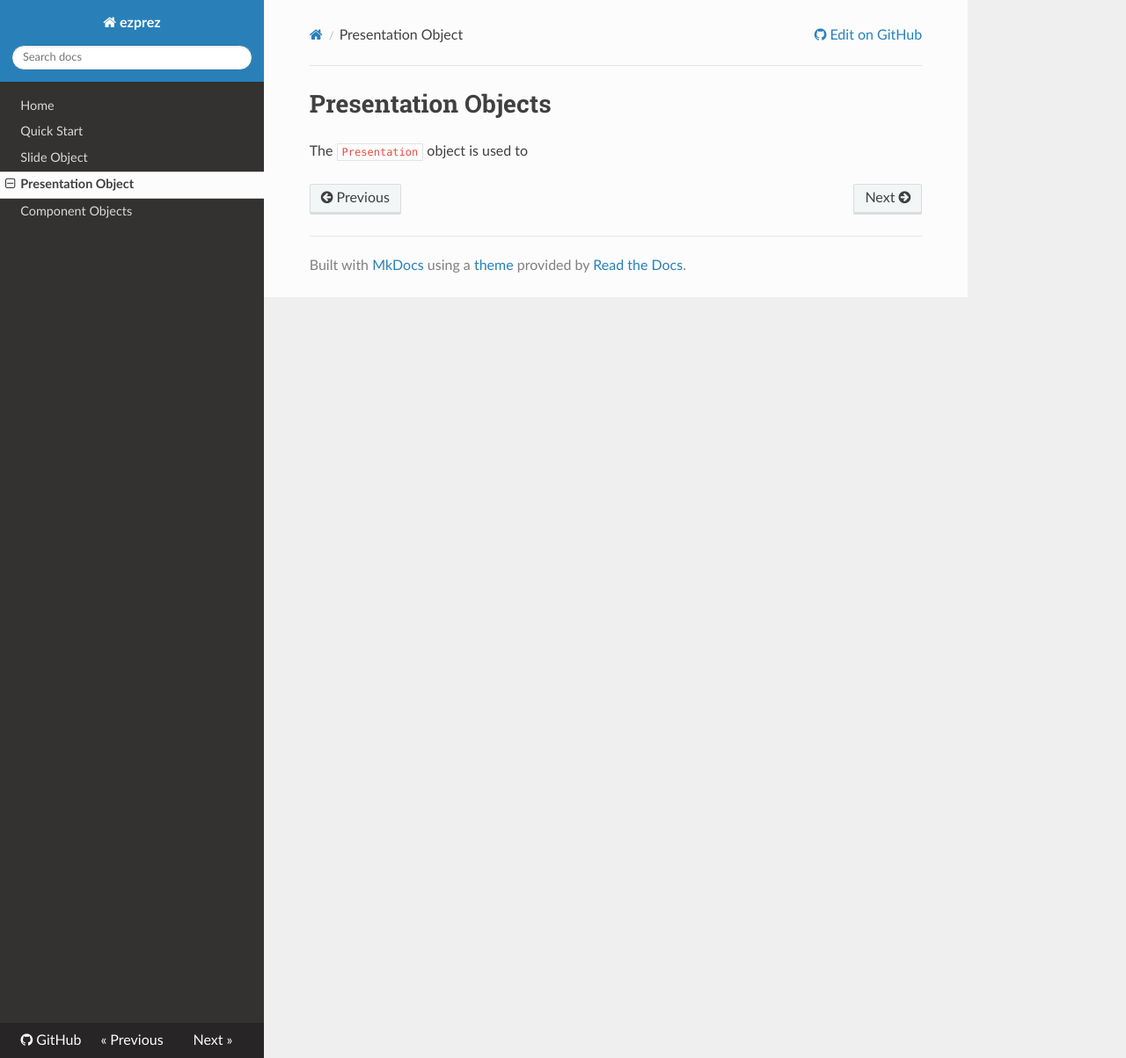
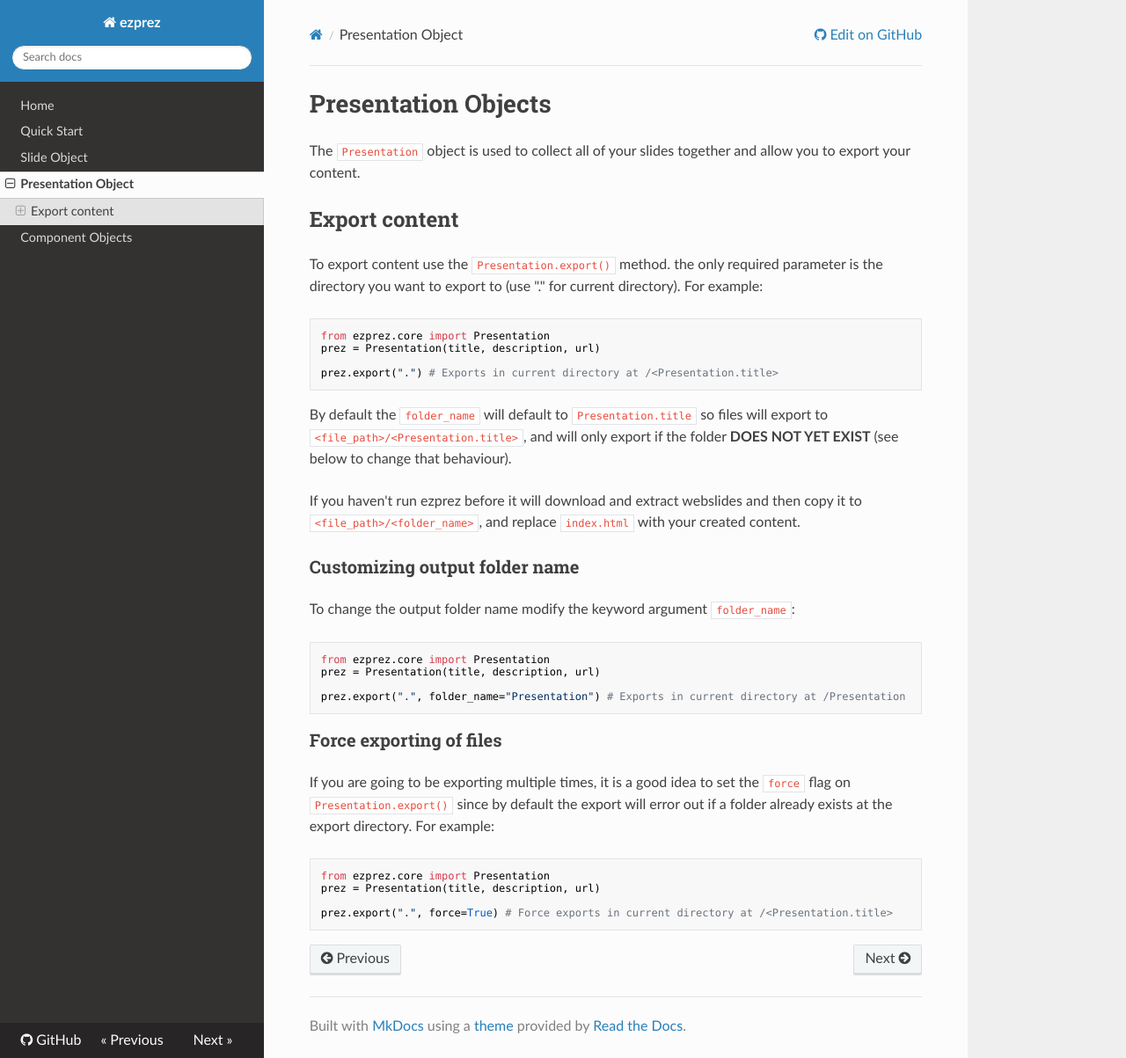
Before and after one commit to Descent098/ezprez, an MkDocs documentation site: the page built from docs/presentation.md, in a window 1280 px wide and 1203 px high. Shown: the whole window at 88% size. Built offline with MkDocs 1.6.1, drawn with Linux system fonts in a browser that asks for light colours; nearby versions of some CDN libraries.

Commit message:
Started writing Presentation docs and fixed pipeline

````diff
--- a/docs/presentation.md
+++ b/docs/presentation.md
@@ -1,3 +1,39 @@
 # Presentation Objects
 
-The ```Presentation``` object is used to
+The ```Presentation``` object is used to collect all of your slides together and allow you to export your content.
+
+## Export content
+
+To export content use the ```Presentation.export()``` method. the only required parameter is the directory you want to export to (use "." for current directory). For example:
+
+```python
+from ezprez.core import Presentation
+prez = Presentation(title, description, url)
+
+prez.export(".") # Exports in current directory at /<Presentation.title>
+```
+
+By default the ```folder_name``` will default to ```Presentation.title``` so files will export to ```<file_path>/<Presentation.title>```, and will only export if the folder **DOES NOT YET EXIST** (see below to change that behaviour).
+
+If you haven't run ezprez before it will download and extract webslides and then copy it to ```<file_path>/<folder_name>```, and replace ```index.html``` with your created content.
+
+### Customizing output folder name
+
+To change the output folder name modify the keyword argument ```folder_name```:
+
+```python
+from ezprez.core import Presentation
+prez = Presentation(title, description, url)
+
+prez.export(".", folder_name="Presentation") # Exports in current directory at /Presentation
+```
+
+### Force exporting of files
+If you are going to be exporting multiple times, it is a good idea to set the ```force``` flag on ```Presentation.export()``` since by default the export will error out if a folder already exists at the export directory. For example:
+
+```python
+from ezprez.core import Presentation
+prez = Presentation(title, description, url)
+
+prez.export(".", force=True) # Force exports in current directory at /<Presentation.title>
+```
````
Also changed, not shown: 1 other file.
